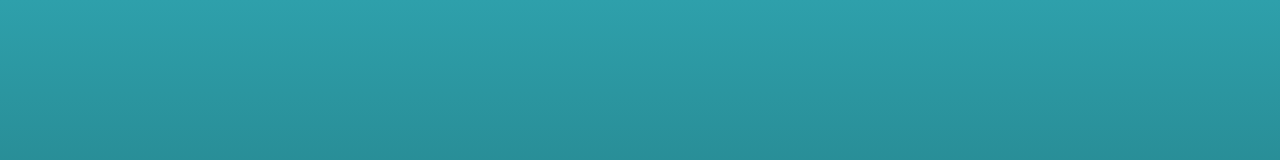
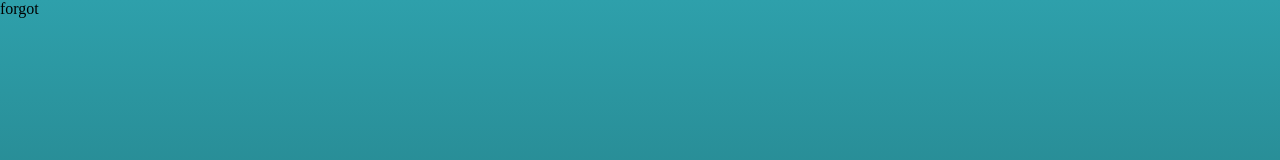
Before and after one commit to Smart-Recruitment-Project/Smart-Recruitment, a React (Create React App) app in the folder client/: page /forgot in a window 1280 px wide. Before the commit this address had no page. Shown: the top 160 px of the page. Built offline with nearby package versions, Linux system fonts and the light colour scheme.

Commit message:
forgot added

```diff
--- a/client/src/App.js
+++ b/client/src/App.js
@@ -1,6 +1,7 @@
 import React from 'react';
 import { BrowserRouter, Routes, Route } from 'react-router-dom';
 import LoginForm from './login.js';
+import Forgot from './forgot.js';
 import RegistrationForm from './registration.js';
 
 function App() {
@@ -9,6 +10,7 @@ function App() {
       <BrowserRouter>
         <Routes>
           <Route path="/login" element={<LoginForm />} />
+          <Route path="/forgot" element={<Forgot/>}/>
           <Route path="/signup" element={<RegistrationForm />} />
         </Routes>
       </BrowserRouter>
--- /dev/null
+++ b/client/src/forgot.js
@@ -0,0 +1,7 @@
+import React from 'react'
+
+export default function Forgot() {
+  return (
+    <div>forgot</div>
+  )
+}
--- a/client/src/login.js
+++ b/client/src/login.js
@@ -54,7 +54,7 @@ function LoginForm() {
           />
         </div>
         {error && <p style={{ color: 'red' }}>{error}</p>}
-        <a href='#'>Forgot Password?</a>
+        <a href='/forgot'>Forgot Password?</a>
         <button type="submit">Login</button>
       </form>
       </div>
```
